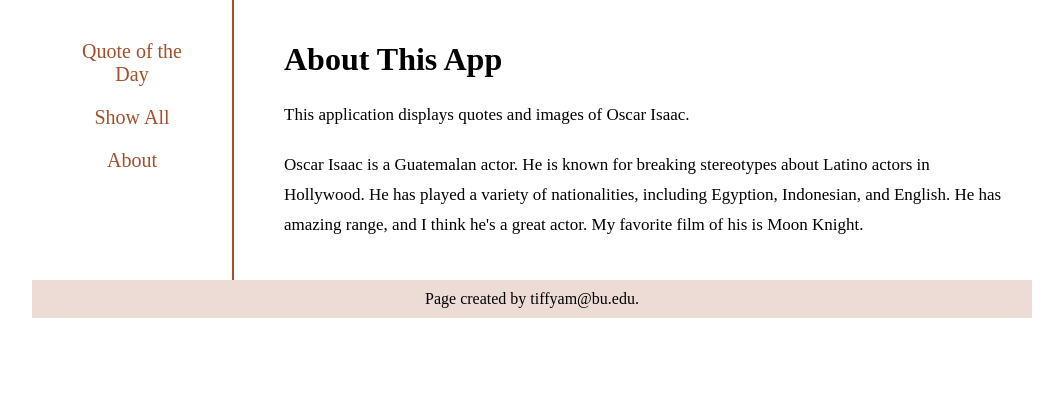
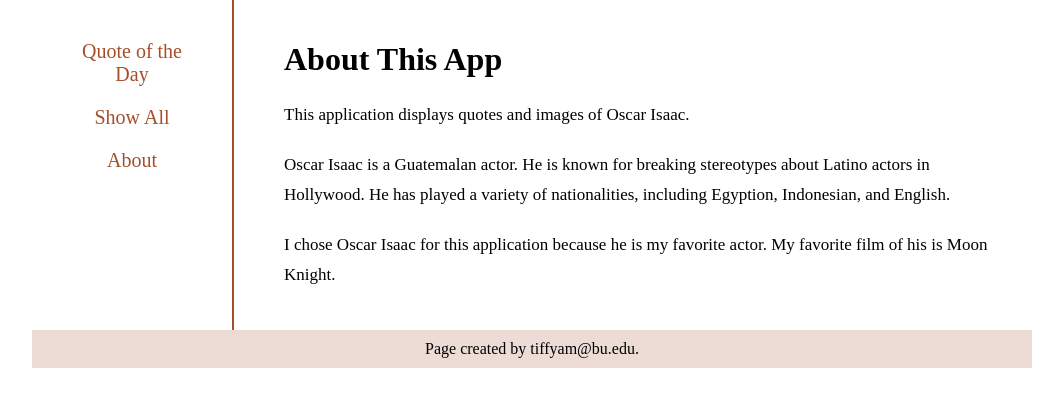
Before and after one commit to TiffanyYam114/cs412, a Django app: page /quotes/about in a window 1280 px wide. Shown: the part 107-514 px from the top of the page, without its empty margins (108-1171 px from the left). Run offline with Django 5.2, Linux system fonts and the light colour scheme.

Commit message:
Added comments for all files

```diff
--- a/hw/urls.py
+++ b/hw/urls.py
@@ -2,6 +2,7 @@
 from django.conf import settings
 from . import views
 
+# URL patterns specific to the hw app:
 urlpatterns = [
     # path(r'', views.home, name="home"),
     path(r'', views.home_page, name="home_page"),
--- a/hw/views.py
+++ b/hw/views.py
@@ -7,6 +7,8 @@
 # Create your views here.
 
 def home(request):
+    """Function to respond to the "home" request"""
+
     response_text = f'''
     <html>
         <h1>Hello, world!</h1>
@@ -18,6 +20,7 @@
 
 
 def home_page(request):
+    """Respond to the URL '', delegate work to a template."""
     template_name = 'hw/home.html'
     # a dict of context variables (key-value pairs)
     context = {
--- a/quotes/templates/about.html
+++ b/quotes/templates/about.html
@@ -1,5 +1,15 @@
+<!--
+    File: about.html
+    Author: Tiffany Yam (tiffyam@bu.edu), 9/15/26
+    Description: Displays some biographical information about Oscar Isaac.
+-->
+
+
+
+<!-- Load the base template -->
 {% extends 'base.html' %}
 
+<!-- Custom content -->
 {% block content %}
     <h1>About This App</h1>
     <p>
@@ -9,7 +19,10 @@
         Oscar Isaac is a Guatemalan actor. He is known for breaking
         stereotypes about Latino actors in Hollywood. He has played
         a variety of nationalities, including Egyption, Indonesian,
-        and English. He has amazing range, and I think he's a great
-        actor. My favorite film of his is Moon Knight.
+        and English.
+    </p>
+    <p>
+        I chose Oscar Isaac for this application because he is my
+        favorite actor. My favorite film of his is Moon Knight.
     </p>
 {% endblock %}
--- a/quotes/urls.py
+++ b/quotes/urls.py
@@ -1,3 +1,9 @@
+# File: urls.py
+# Author: Tiffany Yam (tiffyam@bu.edu), 9/15/26
+# Description: Contains URLs specific to the quotes app
+
+
+
 from django.urls import path
 from django.conf import settings
 from . import views
--- a/quotes/views.py
+++ b/quotes/views.py
@@ -1,9 +1,17 @@
+# File: views.py
+# Author: Tiffany Yam (tiffyam@bu.edu), 9/15/26
+# Description: Contains the quotes and images lists, and sends necessary
+# context variables to their respective html files.
+
+
+
 from django.shortcuts import render
 
 import random
 
 # Create your views here.
 
+# Contains all quotes
 quotes = [
     "I like being like a chameleon who transforms himself with each role.",
 
@@ -13,6 +21,7 @@
     "egos and weird personalities and, more than anything, fear.",
 ]
 
+# Contains all images
 images = [
     "https://static.wikia.nocookie.net/xmenmovies/images/8/89/Oscar_Isaac.jpg/revision/latest?cb=20180523155622",
     "https://hips.hearstapps.com/hmg-prod/images/b960767c-6f1d-4772-8035-6b5156dae9e0.jpeg?crop=0.952xw:1xh;0.024xw,0xh",
@@ -21,16 +30,25 @@
 
 
 def quote(request):
+    """Respond to the URL 'quote', delegate work to quote.html"""
+
     template_name = 'quote.html'
+
+    # Pick a random quote and image and send them in context variable
     context = {
         "random_quote": quotes[random.randint(0, 2)],
         "random_image": images[random.randint(0, 2)],
     }
+
     return render(request, template_name, context)
 
 
 def show_all(request):
+    """Respond to the URL 'show_all', delegate work to show_all.html"""
+
     template_name = 'show_all.html'
+
+    # Send all 3 quotes and images in their own context variables
     context = {
         "quote1": quotes[0],
         "quote2": quotes[1],
@@ -39,9 +57,12 @@
         "image2": images[1],
         "image3": images[2],
     }
+
     return render(request, template_name, context)
 
 
 def about(request):
+    """Respond to the URL 'about', delegate work to about.html"""
+
     template_name = 'about.html'
     return render(request, template_name)
```
Also changed, not shown: quotes/templates/base.html (+9 -0 lines), quotes/templates/quote.html (+10 -0 lines), quotes/templates/show_all.html (+10 -0 lines), static/quotes_styles.css (+8 -0 lines).
